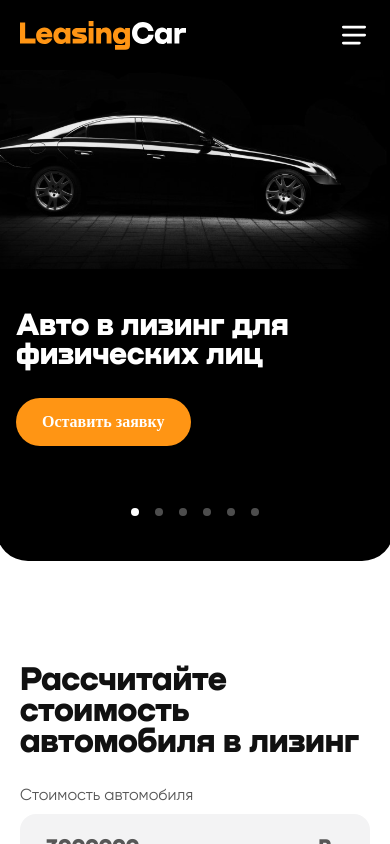
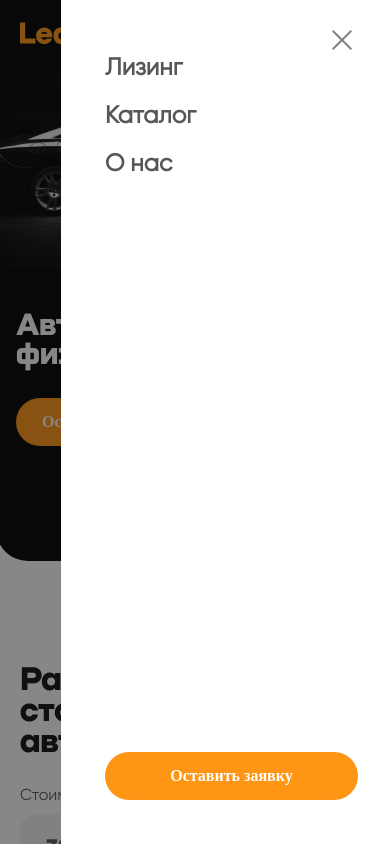
Before and after one commit to Avtandil03/leazing-car, a Next.js app: page / in a window 390 px wide. Both pictures are taken after a click on the button 354 px from the left and 35 px from the top of the page. Shown: the top 844 px of the page. Built offline with nearby package versions, Linux system fonts and the light colour scheme.

Commit message:
add burgerMenu

```diff
--- /dev/null
+++ b/src/components/BurgerMenu/BurgerMenu.tsx
@@ -0,0 +1,55 @@
+import { ModalWrapper } from '@/shared/ui'
+import React, { useState } from 'react'
+import s from './burgetMenu.module.scss'
+import { Button, Svg } from '..'
+
+interface BurgerMenuProps{
+  isOpen: boolean
+  onClose: () => void
+  openAppModal: () => void
+}
+
+export function BurgerMenu({isOpen, onClose, openAppModal}: BurgerMenuProps) {
+
+  const [ isLinksDisplay, setIsLinksDisplay] = useState(false)
+
+
+
+  return (
+    <ModalWrapper
+      isOpen={isOpen}
+      onClose={onClose}
+      className={s.burgerWrapper}
+    >
+      <div className={s.burgerMenu}>
+        <nav>
+          <button className={s.closeBtn} onClick={() => onClose()}>
+            <Svg name='close-modal' className={s.crossIcon}/>
+          </button>
+          <ul>
+            <li onClick={() => setIsLinksDisplay(v => !v)}>
+              <a href="#leazing">Лизинг</a>
+            </li>
+            {isLinksDisplay && <>
+              <li><a className={s.subLink} href="#for-personal">Для личного пользования</a></li>
+              <li><a className={s.subLink} href="#for-legal">Для юридических диц</a></li>
+              <li><a className={s.subLink} href="#calculator">Калькулятор</a></li>
+            </>}
+            <li><a className={s.n} href="#catalog">Каталог</a></li>
+            <li><a className={s.n} href="#info">О нас</a></li>
+          </ul>
+        </nav>
+        <Button
+          className={s.openModalBtn}
+          variant='primary'
+          onClick={() => {
+            onClose()
+            openAppModal()
+          }}
+
+        >Оставить заявку</Button>
+
+      </div>
+    </ModalWrapper>
+  )
+}
--- /dev/null
+++ b/src/components/BurgerMenu/burgetMenu.module.scss
@@ -0,0 +1,83 @@
+@use '../../styles/style.scss' as *;
+
+.burgerWrapper{
+  @include laptop-desktop{
+    display: none !important;
+  }
+}
+
+.burgerMenu{
+  position: fixed;
+  top: 0;
+  right: 0;
+  padding: 24px 32px 44px 44px;
+  background-color: $color-white;
+  color: $color-black-400;
+  height: 100vh;
+  width: 329px;
+  display: flex;
+  flex-direction: column;
+  justify-content: space-between;
+
+  @media (max-width:330px){
+    width: 260px;
+    padding: 24px 12px 24px 20px;
+  }
+
+  ul{
+    display: flex;
+    flex-direction: column;
+    gap: 24px;
+  }
+
+  li {
+    font-size: 24px;
+    line-height: 24px;
+    color: $color-black-400;
+    font-weight: 700;
+  }
+}
+
+.closeBtn{
+  width: 32px;
+  height: 32px;
+  overflow: hidden;
+  display: flex;
+  justify-content: center;
+  align-items: center;
+  border: none;
+  background-color: transparent;
+  transition: 0.2s;
+  margin-left: auto;
+
+
+  &:active{
+    transform: scale(80%);
+  }
+}
+
+.crossIcon{
+  color: $color-black-800;
+  transform: scale(200%);
+}
+
+.subLink{
+  margin-left: 15px;
+  font-size: 16px;
+  height: 16px;
+  color: $color-black-400;
+  font-weight: 400;
+
+
+  &::before{
+    content: '- ';
+  }
+}
+
+.openModalBtn{
+  width: 100%;
+  top:auto;
+  margin-top: auto;
+  bottom: 0;
+  margin-bottom: 0;
+}
--- a/src/components/index.ts
+++ b/src/components/index.ts
@@ -2,5 +2,6 @@ import { Svg } from './Svg/Svg';
 import { Button } from './Button/Button';
 import { Input } from './Input/Input';
 import { ScrollInput } from './ScrollInput/ScrollInput';
+import { BurgerMenu } from './BurgerMenu/BurgerMenu';
 
-export { Svg, Button, Input, ScrollInput }
+export { Svg, Button, Input, ScrollInput, BurgerMenu }
--- a/src/features/Header/Header.tsx
+++ b/src/features/Header/Header.tsx
@@ -1,6 +1,6 @@
-import React from "react";
+import React, { useState } from "react";
 import s from "./header.module.scss";
-import { Button, Svg } from "@/components";
+import { BurgerMenu, Button, Svg } from "@/components";
 import cn from "classnames";
 
 interface HeaderProps{
@@ -9,6 +9,8 @@ interface HeaderProps{
 }
 
 export function Header({sliderIsOut, openAppModal}: HeaderProps) {
+  const [isBurgerOpen, setIsBurgerOpen] = useState(false)
+
   return (
     <header className={cn(s.header, {[s.sliderIsOut]: sliderIsOut})}>
       <div className={s.container}>
@@ -34,10 +36,16 @@ export function Header({sliderIsOut, openAppModal}: HeaderProps) {
             onClick={() => {openAppModal()}}
           >Оставить заявку</Button>
         </menu>
-        <button className={s.burgerBtn}>
+        <button className={s.burgerBtn} onClick={() => setIsBurgerOpen(true)}>
           <Svg name="burger" className={s.burgerSvg}/>
         </button>
       </div>
+
+      <BurgerMenu
+        isOpen={isBurgerOpen}
+        onClose={() => setIsBurgerOpen(false)}
+        openAppModal={openAppModal}
+      />
     </header>
   );
 }
```
